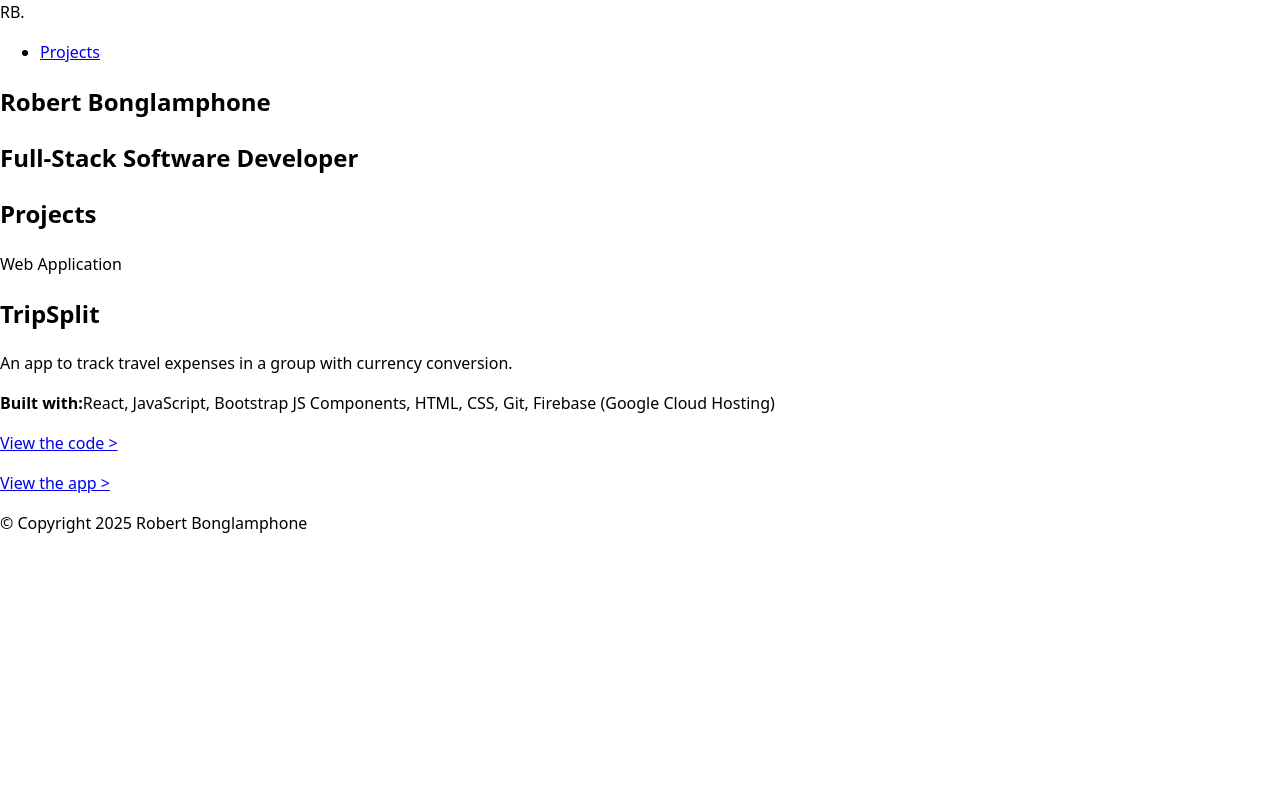
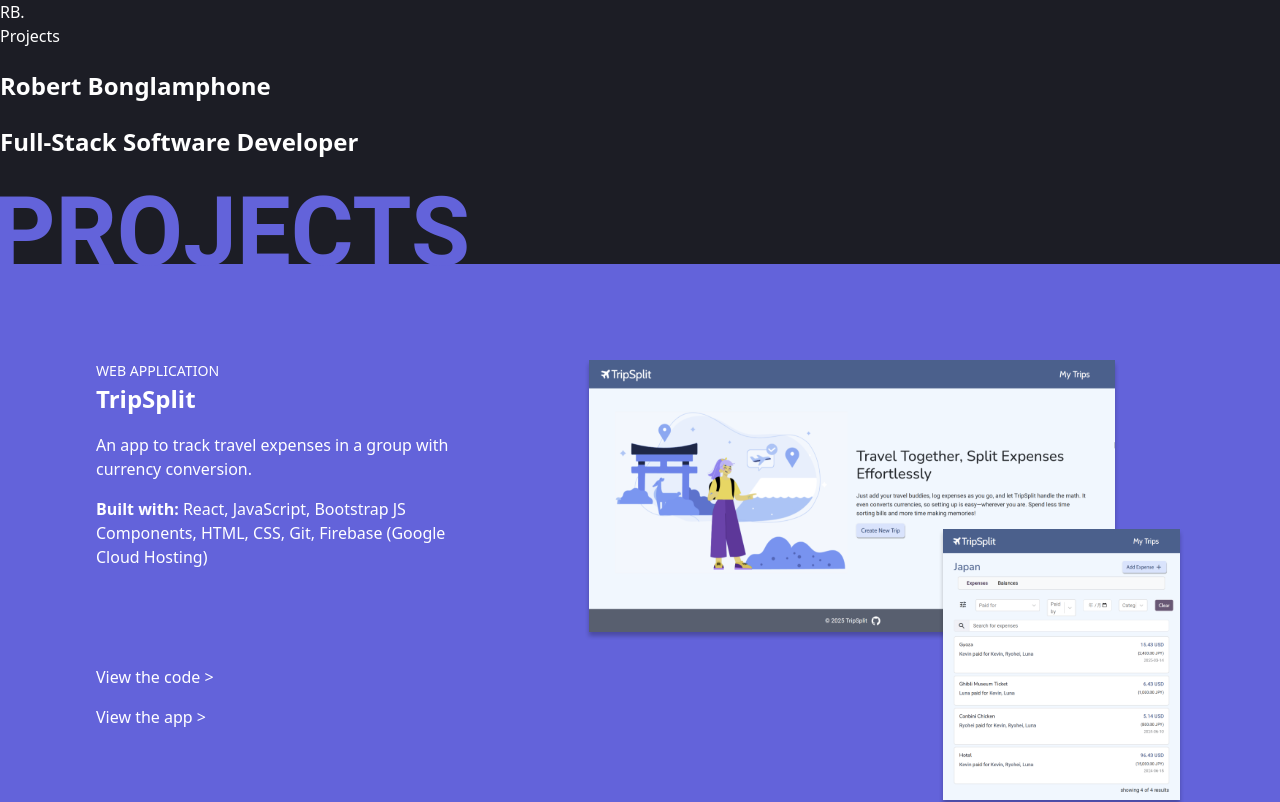
Before and after one commit to bonglrob/portfolio, a React (Vite) app: page / in a window 1280 px wide. Shown: the top 802 px of the page. Built offline with nearby package versions, Linux system fonts and the light colour scheme.

Commit message:
add tripSplit project section

```diff
--- a/src/App.css
+++ b/src/App.css
@@ -0,0 +1,7 @@
+.project-header {
+    text-transform: uppercase;
+    color: rgb(99, 99, 218);
+    font-size: 6rem;
+    margin: 0 0 -2.5rem -0.4rem;
+    font-family: 'Roboto', sans-serif;
+}
--- a/src/App.tsx
+++ b/src/App.tsx
@@ -1,4 +1,6 @@
 import "./App.css";
+
+import ProjectTripSplit from "./components/projects/ProjectTripSplit";
 
 function App() {
 
@@ -21,18 +23,7 @@
         </section>
         <section id="projects">
           <h2 className="project-header">Projects</h2>
-          <section className="project-container">
-            <div className="text-container">
-              <p className="caption">Web Application</p>
-              <h2>TripSplit</h2>
-              <p>An app to track travel expenses in a group with currency conversion.</p>
-              <p><strong>Built with:</strong>React, JavaScript, Bootstrap JS Components, HTML, CSS, Git, Firebase (Google Cloud Hosting)</p>
-              <div className="project-links">
-                  <p><a href="https://github.com/bonglrob/trip-expense-tracker" target="_blank">View the code &gt;</a></p>
-                  <p><a href="https://tripsplit-b7.web.app/landing" target="_blank">View the app &gt;</a></p>
-              </div>
-            </div>
-          </section>
+          <ProjectTripSplit />
         </section>
       </main>
       <footer>
--- /dev/null
+++ b/src/components/projects/ProjectTripSplit.tsx
@@ -0,0 +1,29 @@
+import { styles } from './project.styles';
+
+function ProjectTripSplit() {
+    return (
+        <>
+            <section style={styles.Background}>
+                <div style={styles.Container}>
+                    <div className="text-container">
+                        <div style={styles.Content}>
+                            <p style={styles.Caption}>Web Application</p>
+                            <h2>TripSplit</h2>
+                            <p>An app to track travel expenses in a group with currency conversion.</p>
+                            <p><strong>Built with: </strong>React, JavaScript, Bootstrap JS Components, HTML, CSS, Git, Firebase (Google Cloud Hosting)</p>
+                        </div>
+                        <div className="project-links">
+                            <ul style={styles.ProjectLinks}>
+                                <li><a href="https://github.com/bonglrob/trip-expense-tracker" target="_blank">View the code &gt;</a></li>
+                                <li><a href="https://tripsplit-b7.web.app/landing" target="_blank">View the app &gt;</a></li>
+                            </ul>
+                        </div>
+                    </div>
+                    <img src="/images/tripsplit.svg" alt="tripsplit's landing and expense page" />
+                </div>
+            </section>
+        </>
+    )
+}
+
+export default ProjectTripSplit;
--- /dev/null
+++ b/src/components/projects/project.styles.ts
@@ -0,0 +1,34 @@
+const Container = {
+    display: 'flex',
+    padding: '6rem',
+    gap: '6rem',
+};
+
+const Background = {
+    backgroundColor: '#6363DA',
+    width: '100%',
+};
+
+const Caption = {
+    textTransform: 'uppercase',
+    fontSize: '0.88rem',
+    margin: 0,
+}
+
+const ProjectLinks = {
+    display: 'flex',
+    flexDirection: 'column',
+    gap: '1rem',
+}
+
+const Content = {
+    marginBottom: '6rem',
+}
+
+export const styles = {
+    Container: Container,
+    Background: Background,
+    Caption: Caption,
+    ProjectLinks: ProjectLinks,
+    Content: Content,
+};
--- a/src/index.css
+++ b/src/index.css
@@ -1,10 +1,31 @@
 :root {
     --system-ui: system-ui, "Segoe UI", Roboto, Helvetica, Arial, sans-serif, "Apple Color Emoji", "Segoe UI Emoji", "Segoe UI Symbol";
+
+    --bg-color: #1C1D25;
+    --text-color: #fff;
 }
 
 body {
     margin: 0;
+    padding: 0;
     font-family: var(--system-ui);
     line-height: 1.5;
     text-rendering: optimizeLegibility;
+    color: var(--text-color);
+    background-color: var(--bg-color);
 }
+
+h2 {
+    margin: 0;
+}
+
+ul {
+    list-style: none;
+    padding: 0;
+    margin: 0;
+}
+
+a {
+    color: inherit;
+    text-decoration: none;
+}
```
Also changed, not shown: public/images/tripsplit.svg (added).
